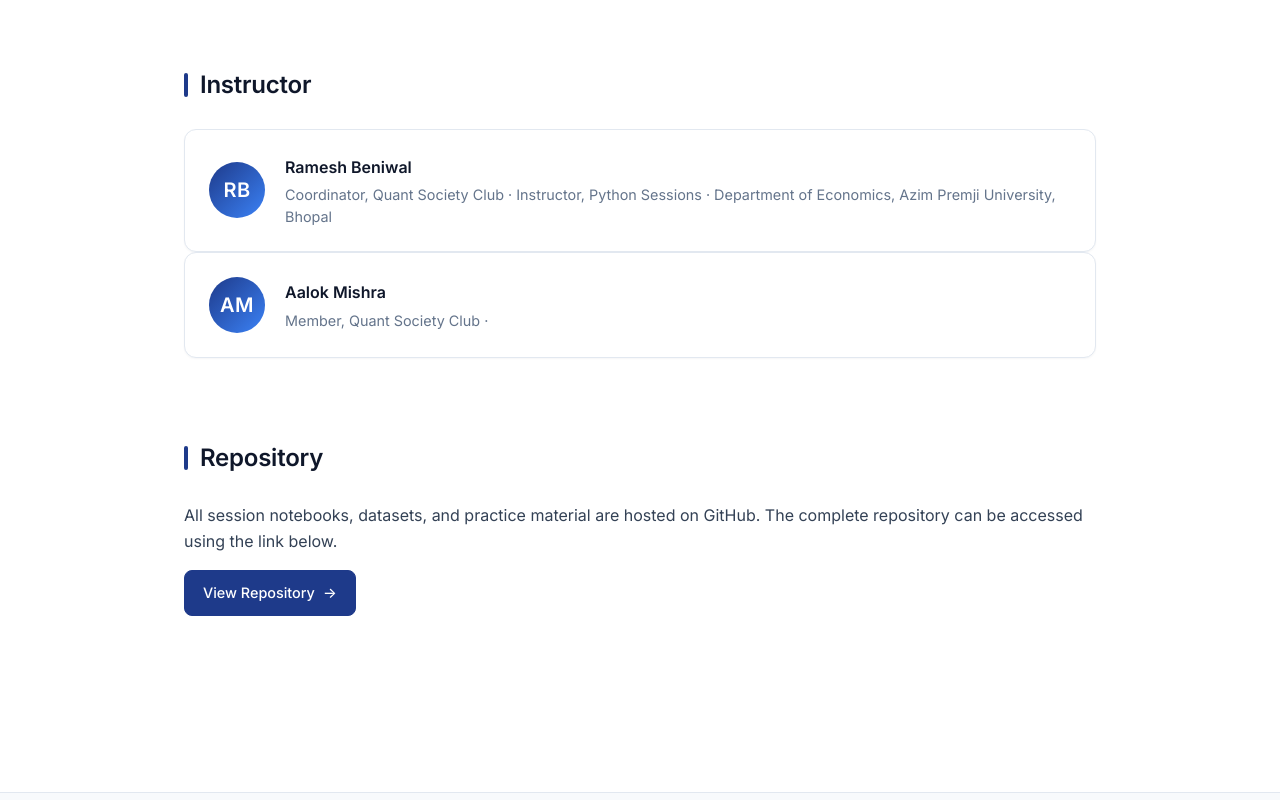
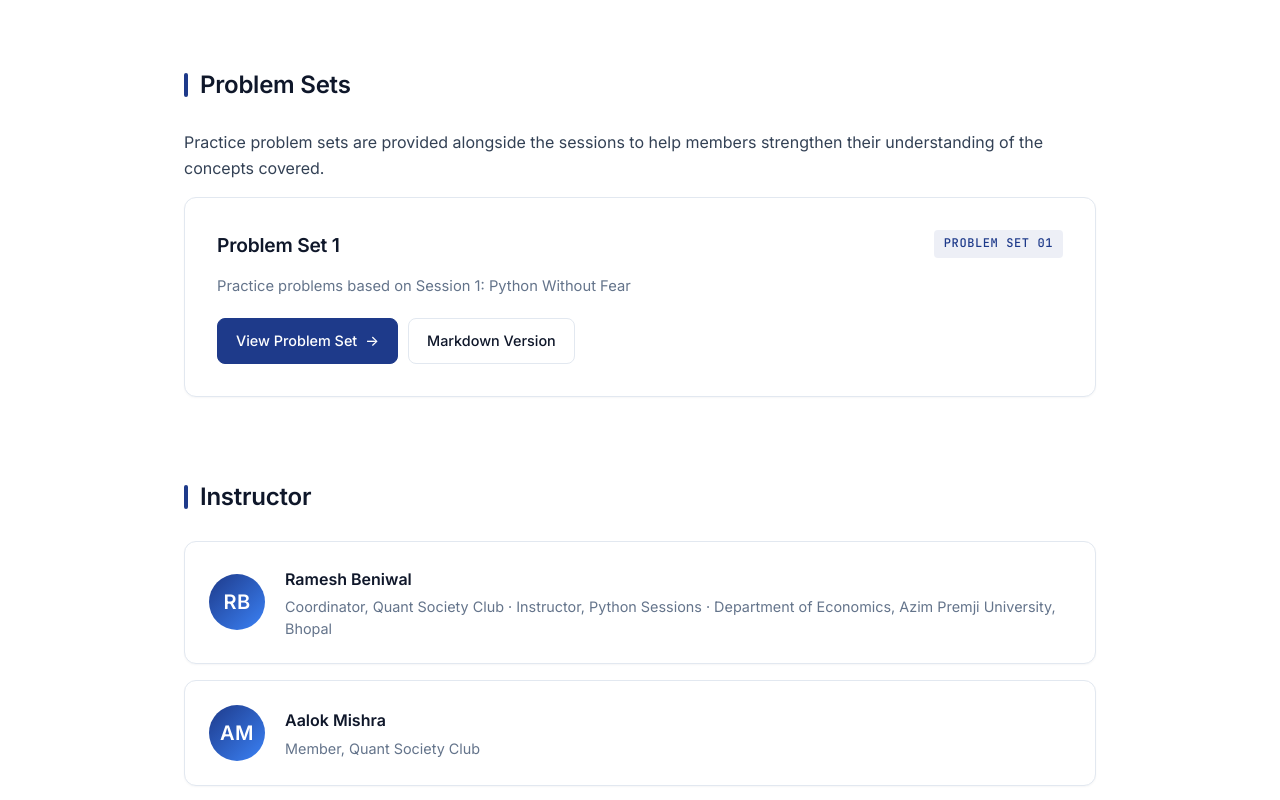
Before and after one commit to R-code11/colab-notebooks-python, a plain HTML site: page index.html in a window 1280 px wide. Shown: the part 1720-2520 px from the top of the page. Drawn offline with Linux system fonts and the light colour scheme.

Commit message:
Fix HTML formatting and add problem set section

```diff
--- a/index.html
+++ b/index.html
@@ -3,7 +3,7 @@
 <head>
 <meta charset="UTF-8">
 <meta name="viewport" content="width=device-width, initial-scale=1.0">
-<title>Quant Society - Python Series 2026 </title>
+<title>Quant Society - Python Series 2026</title>
 <link rel="preconnect" href="https://fonts.googleapis.com">
 <link rel="preconnect" href="https://fonts.gstatic.com" crossorigin>
 <link href="https://fonts.googleapis.com/css2?family=Inter:wght@400;500;600;700&family=JetBrains+Mono:wght@400;500&display=swap" rel="stylesheet">
@@ -367,6 +367,11 @@
     border-radius: 12px;
     box-shadow: var(--shadow-sm);
     transition: box-shadow 0.3s ease, transform 0.3s ease;
+    margin-bottom: 16px;
+  }
+
+  .instructor-card:last-child {
+    margin-bottom: 0;
   }
 
   .instructor-card:hover {
@@ -481,7 +486,7 @@
     <h1>Python Sessions</h1>
     <p class="hero-subtitle">
       A structured series introducing Python programming and quantitative
-      analysis to students of all the disciplines.
+      analysis to students of all disciplines.
     </p>
     <p class="hero-affiliation">Azim Premji University, Bhopal</p>
   </div>
@@ -595,6 +600,37 @@
     </section>
 
     <section class="reveal">
+      <h2>Problem Sets</h2>
+      <p>
+        Practice problem sets are provided alongside the sessions to help
+        members strengthen their understanding of the concepts covered.
+      </p>
+
+      <div class="session-card">
+        <div class="session-header">
+          <h3>Problem Set 1</h3>
+          <span class="session-number">PROBLEM SET 01</span>
+        </div>
+        <p class="session-meta">
+          Practice problems based on Session 1: Python Without Fear
+        </p>
+        <div class="actions">
+          <a class="btn btn-primary"
+             href="https://github.com/R-code11/colab-notebooks-python/blob/main/sessions/Problem%20Set/Problemset1.html"
+             target="_blank" rel="noopener">
+            View Problem Set <span class="btn-arrow">→</span>
+          </a>
+          <a class="btn"
+             href="https://github.com/R-code11/colab-notebooks-python/blob/main/sessions/Problem%20Set/Problem%20set%201.md"
+             target="_blank" rel="noopener">
+            Markdown Version
+          </a>
+        </div>
+      </div>
+
+    </section>
+
+    <section class="reveal">
       <h2>Instructor</h2>
       <div class="instructor-card">
         <div class="instructor-avatar">RB</div>
@@ -612,12 +648,11 @@
         <div class="instructor-info">
           <h4>Aalok Mishra</h4>
           <p>
-            Member, Quant Society Club &middot;
+            Member, Quant Society Club
           </p>
         </div>
       </div>
     </section>
-
 
     <section class="reveal">
       <h2>Repository</h2>
```
